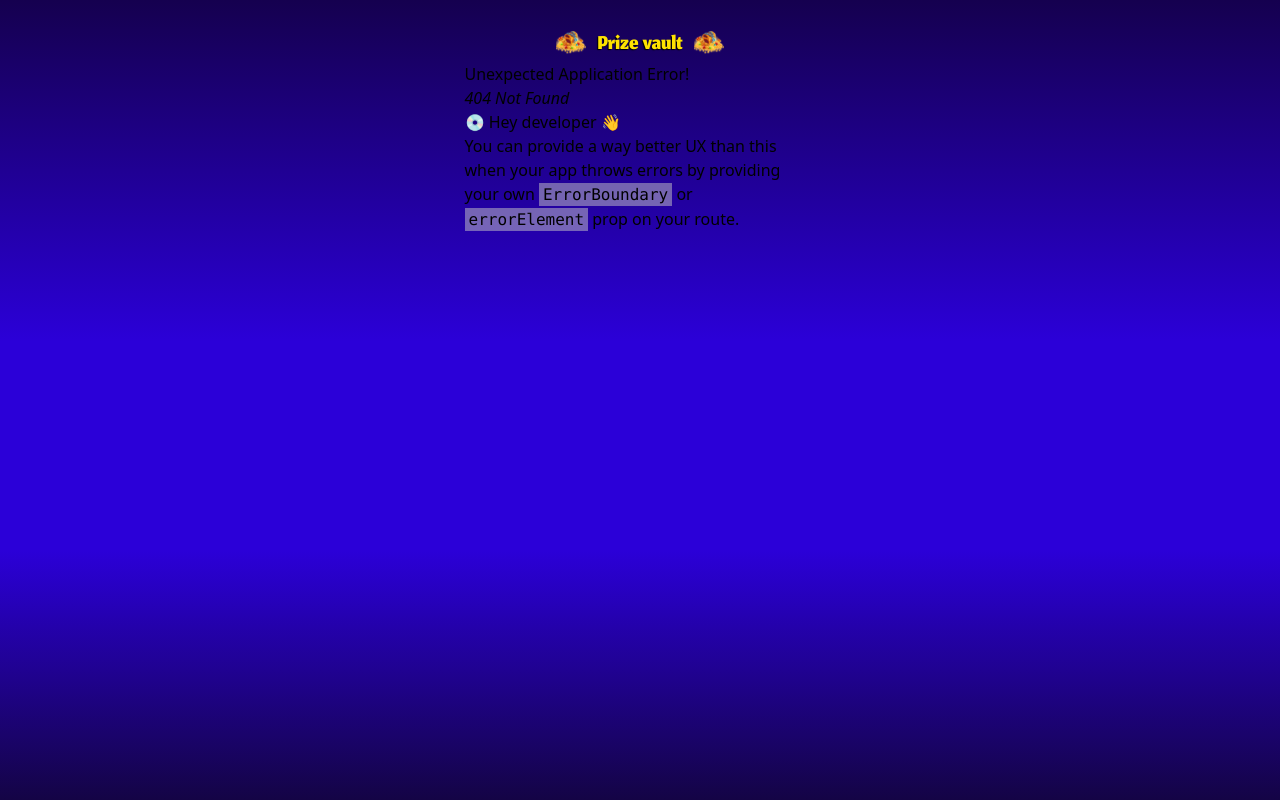
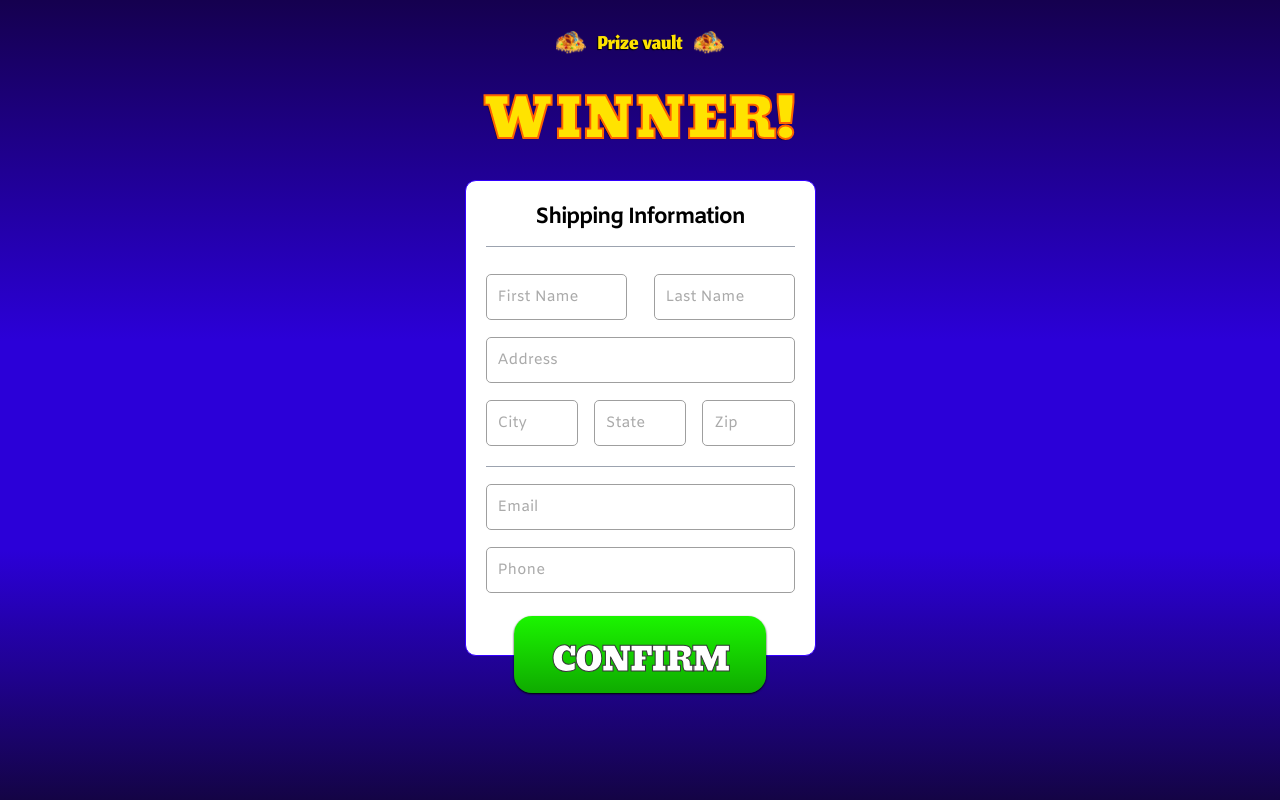
Before and after one commit to arturyahnychuk/Prize-Vault-Casino-React, a React (Vite) app: page /info in a window 1280 px wide. Before the commit this address had no page. Built offline with nearby package versions, Linux system fonts and the light colour scheme.

Commit message:
added Infopage

```diff
--- /dev/null
+++ b/src/components/layout/FormLayout.tsx
@@ -0,0 +1,29 @@
+import { ReactNode, FormEvent } from "react"
+
+interface FormLayoutProps {
+  children: ReactNode,
+  formTitle: string,
+  onSubmit: () => void
+}
+
+const FormLayout = ({children, formTitle, onSubmit}: FormLayoutProps) => {
+  const handleSubmit = (e: FormEvent<HTMLFormElement>) => {
+    e.preventDefault()
+    onSubmit()
+  }
+
+  return (
+    <div className="relative w-full bg-white rounded-[11px] border border-blue p-5">
+      <div className="w-full pb-3 border-b-[0.25px] border-b-gray-400 mb-[27px]">
+        <p className="font-amikoBold text-lg text-black tracking-[-1.1px] text-center capitalize">
+          {formTitle}
+        </p>
+      </div>
+      <form onSubmit={handleSubmit} className="flex flex-col gap-[17px]">
+        {children}
+      </form>
+    </div>
+  )
+}
+
+export default FormLayout
--- /dev/null
+++ b/src/components/ui/Input.tsx
@@ -0,0 +1,15 @@
+import { InputHTMLAttributes } from "react";
+
+interface CustomInputProps extends InputHTMLAttributes<HTMLInputElement> {
+  className?: string
+}
+const Input = ({ className = '', ...props }: CustomInputProps) => {
+  return (
+    <input
+    className={`${className} px-[11px] py-[12px] focus:border-darkBlue placeholder:text-darkGray text-black outline-none font-amikoRegular text-base leading-[15px] border rounded-[5px] border-darkGray2`}
+    {...props}
+    />
+  );
+}
+
+export default Input
--- /dev/null
+++ b/src/components/ui/winnerTitle.tsx
@@ -0,0 +1,11 @@
+const WinnerTitle = () => {
+  return (
+    <div className="my-[19px]">
+      <h2 className="font-moul text-[14vw]  sm:text-6xl text-yellow text-stroke2-orange text-shadow text-center leading-[14vw] sm:leading-[80px] tracking-[1.65px] uppercase">
+        winner!
+      </h2>
+    </div>
+  )
+}
+
+export default WinnerTitle
--- a/src/router/index.tsx
+++ b/src/router/index.tsx
@@ -1,10 +1,15 @@
 import { createBrowserRouter } from "react-router-dom"
 import LanderPage from "@/views/Lander"
+import InfoPage from "@/views/Info"
 
 const router = createBrowserRouter([
   {
     path: "/",
     element: <LanderPage />
+  },
+  {
+    path: "/info",
+    element: <InfoPage />
   }
 ])
 
--- /dev/null
+++ b/src/views/Info.tsx
@@ -0,0 +1,115 @@
+import { useState, ChangeEvent } from "react";
+
+import WinnerTitle from "@/components/ui/winnerTitle"
+
+import FormLayout from "@/components/layout/FormLayout"
+import Input from "@/components/ui/Input"
+import Btn from "@/components/ui/Btn"
+
+interface FormData {
+  first_name: string;
+  last_name: string;
+  address: string;
+  city: string;
+  state: string;
+  zip: string;
+  email: string;
+  phone: string;
+}
+
+const Info = () => {
+  const [formData, setFormData] = useState<FormData>({
+    first_name: "",
+    last_name: "",
+    address: "",
+    city: "",
+    state: "",
+    zip: "",
+    email: "",
+    phone: "",
+  });
+
+  const handleInputChange = (e: ChangeEvent<HTMLInputElement>): void => {
+    const { name, value } = e.target;
+    setFormData((prevData) => ({
+      ...prevData,
+      [name]: value,
+    }));
+  };
+
+  const handleSubmit = () => {
+    alert("Form Submit")
+  }
+
+  return (
+    <>
+      <WinnerTitle />
+      <FormLayout onSubmit={handleSubmit} formTitle="Shipping Information">
+        <div className="w-full grid grid-cols-2 gap-[27px]">
+          <Input
+            type="text"
+            placeholder="First Name"
+            name="first_name"
+            value={formData.first_name}
+            onChange={handleInputChange}
+          />
+          <Input
+            type="text"
+            placeholder="Last Name"
+            name="last_name"
+            value={formData.last_name}
+            onChange={handleInputChange}
+          />
+        </div>
+        <Input
+          placeholder="Address"
+          type="text"
+          name="address"
+          value={formData.address}
+          onChange={handleInputChange}
+        />
+        <div className="w-full grid grid-cols-3 gap-[16px] border-b border-b-gray-400 pb-5">
+          <Input
+            type="text"
+            placeholder="City"
+            name="city"
+            value={formData.city}
+            onChange={handleInputChange}
+          />
+          <Input
+            type="text"
+            placeholder="State"
+            name="state"
+            value={formData.state}
+            onChange={handleInputChange}
+          />
+          <Input
+            placeholder="Zip"
+            name="zip"
+            type="number"
+            value={formData.zip}
+            onChange={handleInputChange}
+          />
+        </div>
+        <Input
+          placeholder="Email"
+          type="email"
+          name="email"
+          value={formData.email}
+          onChange={handleInputChange}
+        />
+         <Input
+          placeholder="Phone"
+          type="number"
+          name="phone"
+          value={formData.phone}
+          onChange={handleInputChange}
+        />
+        <div className="w-full h-[25px] opacity-0 invisible"></div>
+        <Btn className="absolute bottom-[-38px] left-[50%] translate-x-[-50%]" label="CONFIRM"/>
+      </FormLayout>
+    </>
+  )
+}
+
+export default Info;
```
Also changed, not shown: src/components/wheel/SpinnerWheel.tsx (line endings or trailing spaces).
